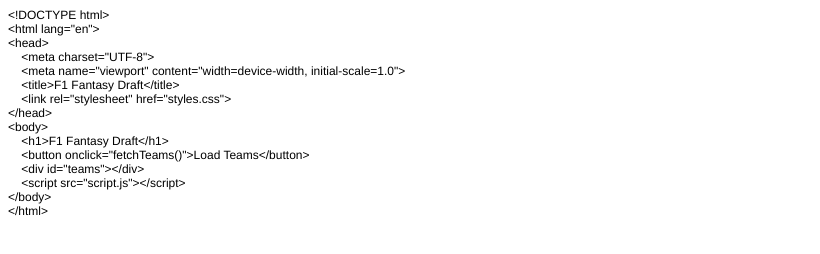
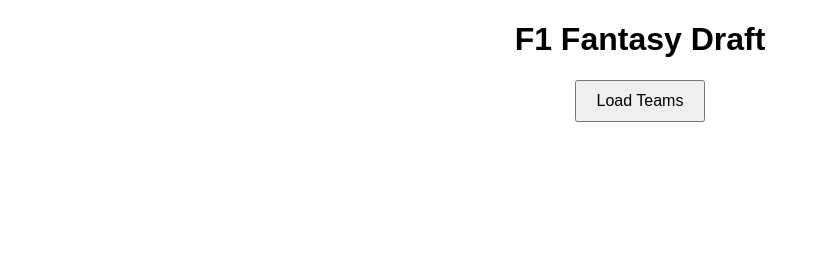
Before and after one commit to ac2500/f1-fantasy-frontend, a plain HTML site: page index.html in a window 1280 px wide. Shown: the whole page, without its empty margins (0-820 px from the left). Drawn offline with Linux system fonts and the light colour scheme.

Commit message:
Fixed index.html formatting, confirmed working locally

```diff
--- a/index.html
+++ b/index.html
@@ -1,30 +1,15 @@
-<!DOCTYPE html PUBLIC "-//W3C//DTD HTML 4.01//EN" "http://www.w3.org/TR/html4/strict.dtd">
-<html>
+<!DOCTYPE html>
+<html lang="en">
 <head>
-  <meta http-equiv="Content-Type" content="text/html; charset=utf-8">
-  <meta http-equiv="Content-Style-Type" content="text/css">
-  <title></title>
-  <meta name="Generator" content="Cocoa HTML Writer">
-  <meta name="CocoaVersion" content="2575.4">
-  <style type="text/css">
-    p.p1 {margin: 0.0px 0.0px 0.0px 0.0px; font: 12.0px Helvetica}
-  </style>
+    <meta charset="UTF-8">
+    <meta name="viewport" content="width=device-width, initial-scale=1.0">
+    <title>F1 Fantasy Draft</title>
+    <link rel="stylesheet" href="styles.css">
 </head>
 <body>
-<p class="p1">&lt;!DOCTYPE html&gt;</p>
-<p class="p1">&lt;html lang="en"&gt;</p>
-<p class="p1">&lt;head&gt;</p>
-<p class="p1"><span class="Apple-converted-space">    </span>&lt;meta charset="UTF-8"&gt;</p>
-<p class="p1"><span class="Apple-converted-space">    </span>&lt;meta name="viewport" content="width=device-width, initial-scale=1.0"&gt;</p>
-<p class="p1"><span class="Apple-converted-space">    </span>&lt;title&gt;F1 Fantasy Draft&lt;/title&gt;</p>
-<p class="p1"><span class="Apple-converted-space">    </span>&lt;link rel="stylesheet" href="styles.css"&gt;</p>
-<p class="p1">&lt;/head&gt;</p>
-<p class="p1">&lt;body&gt;</p>
-<p class="p1"><span class="Apple-converted-space">    </span>&lt;h1&gt;F1 Fantasy Draft&lt;/h1&gt;</p>
-<p class="p1"><span class="Apple-converted-space">    </span>&lt;button onclick="fetchTeams()"&gt;Load Teams&lt;/button&gt;</p>
-<p class="p1"><span class="Apple-converted-space">    </span>&lt;div id="teams"&gt;&lt;/div&gt;</p>
-<p class="p1"><span class="Apple-converted-space">    </span>&lt;script src="script.js"&gt;&lt;/script&gt;</p>
-<p class="p1">&lt;/body&gt;</p>
-<p class="p1">&lt;/html&gt;</p>
+    <h1>F1 Fantasy Draft</h1>
+    <button onclick="fetchTeams()">Load Teams</button>
+    <div id="teams"></div>
+    <script src="script.js"></script>
 </body>
 </html>
```
